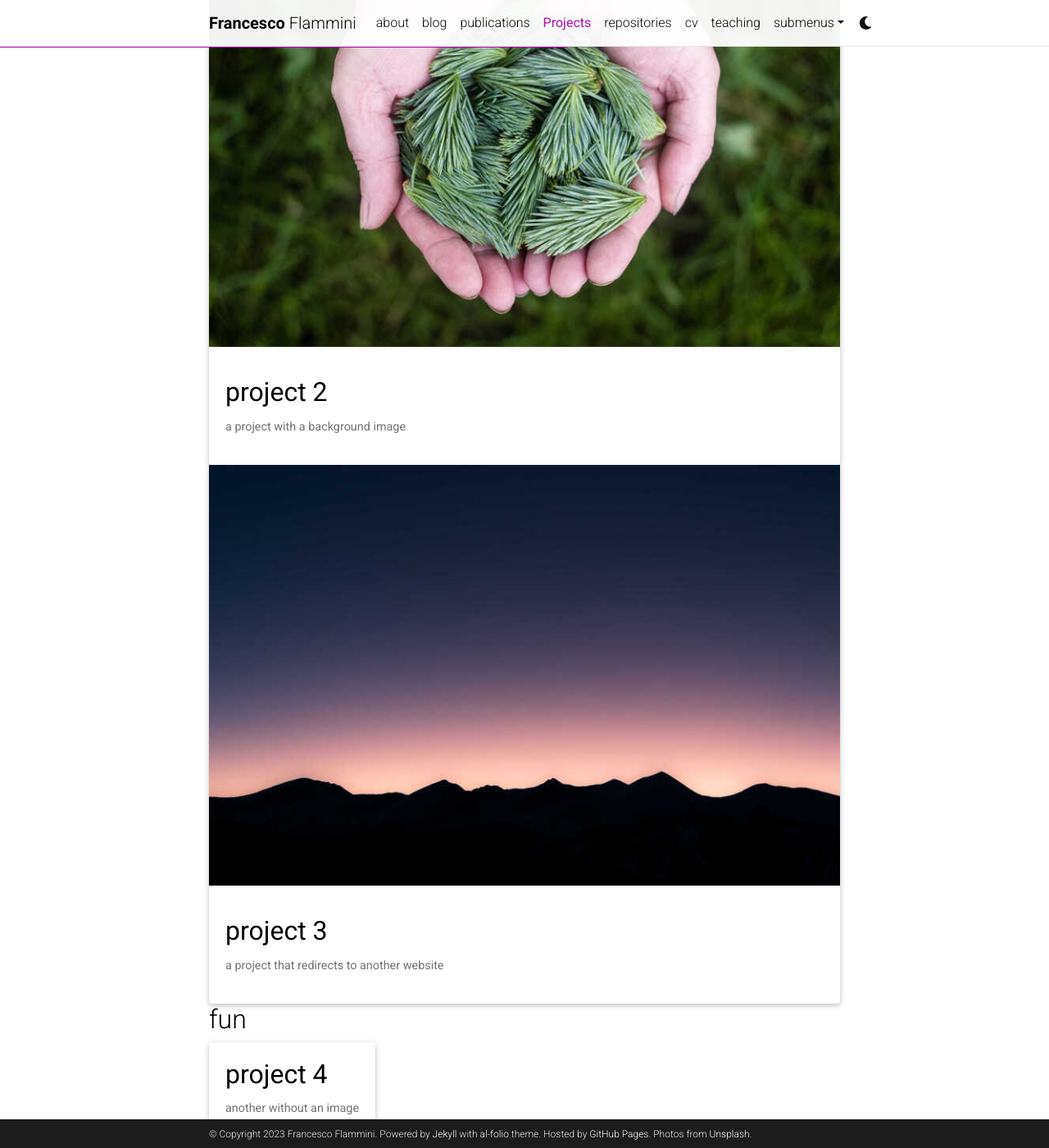
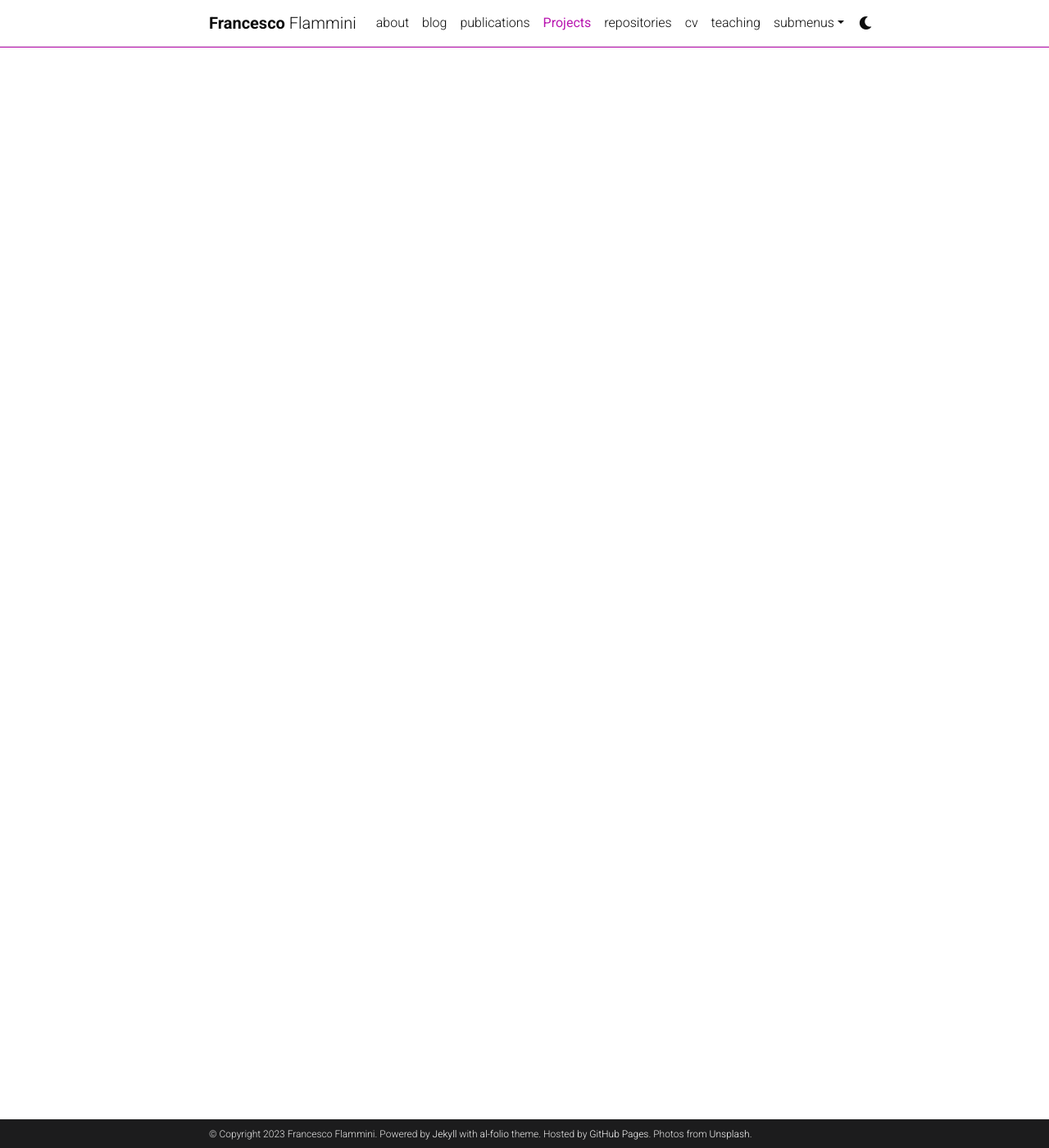
Before and after one commit to flamminifra/flamminifra.github.io, a Jekyll site: the page built from _pages/projects.md, in a window 1280 px wide and 1400 px high, scrolled down 1007 px. Shown: the whole window at 82% size. Built offline with Jekyll 4.4.1, drawn with Linux system fonts in a browser that asks for light colours; full-size pictures stand in for the smaller copies a plugin makes; comment, search, counter and statistics services are not loaded; a style sheet for code colours, icons or effects is not loaded; some of the changed text lies outside the part shown.

Commit message:
Update projects.md

```diff
--- a/_pages/projects.md
+++ b/_pages/projects.md
@@ -2,58 +2,9 @@
 layout: page
 title: Projects
 permalink: /projects/
-description: under construction...
+description: this website is under construction ...
 nav: true
 nav_order: 2
 display_categories: [work, fun]
 horizontal: false
 ---
-
-
-<!-- pages/ppprojects.md -->
-<div class="pprojects">
-{%- if site.enable_project_categories and page.display_categories %}
-  <!-- Display categorized projects -->
-  {%- for category in page.display_categories %}
-  <h2 class="category">{{ category }}</h2>
-  {%- assign categorized_projects = site.projects | where: "category", category -%}
-  {%- assign sorted_projects = categorized_projects | sort: "importance" %}
-  <!-- Generate cards for each project -->
-  {% if page.horizontal -%}
-  <div class="container">
-    <div class="row row-cols-2">
-    {%- for project in sorted_projects -%}
-      {% include projects_horizontal.html %}
-    {%- endfor %}
-    </div>
-  </div>
-  {%- else -%}
-  <div class="grid">
-    {%- for project in sorted_projects -%}
-      {% include projects.html %}
-    {%- endfor %}
-  </div>
-  {%- endif -%}
-  {% endfor %}
-
-{%- else -%}
-<!-- Display projects without categories -->
-  {%- assign sorted_projects = site.projects | sort: "importance" -%}
-  <!-- Generate cards for each project -->
-  {% if page.horizontal -%}
-  <div class="container">
-    <div class="row row-cols-2">
-    {%- for project in sorted_projects -%}
-      {% include projects_horizontal.html %}
-    {%- endfor %}
-    </div>
-  </div>
-  {%- else -%}
-  <div class="grid">
-    {%- for project in sorted_projects -%}
-      {% include projects.html %}
-    {%- endfor %}
-  </div>
-  {%- endif -%}
-{%- endif -%}
-</div>
```
